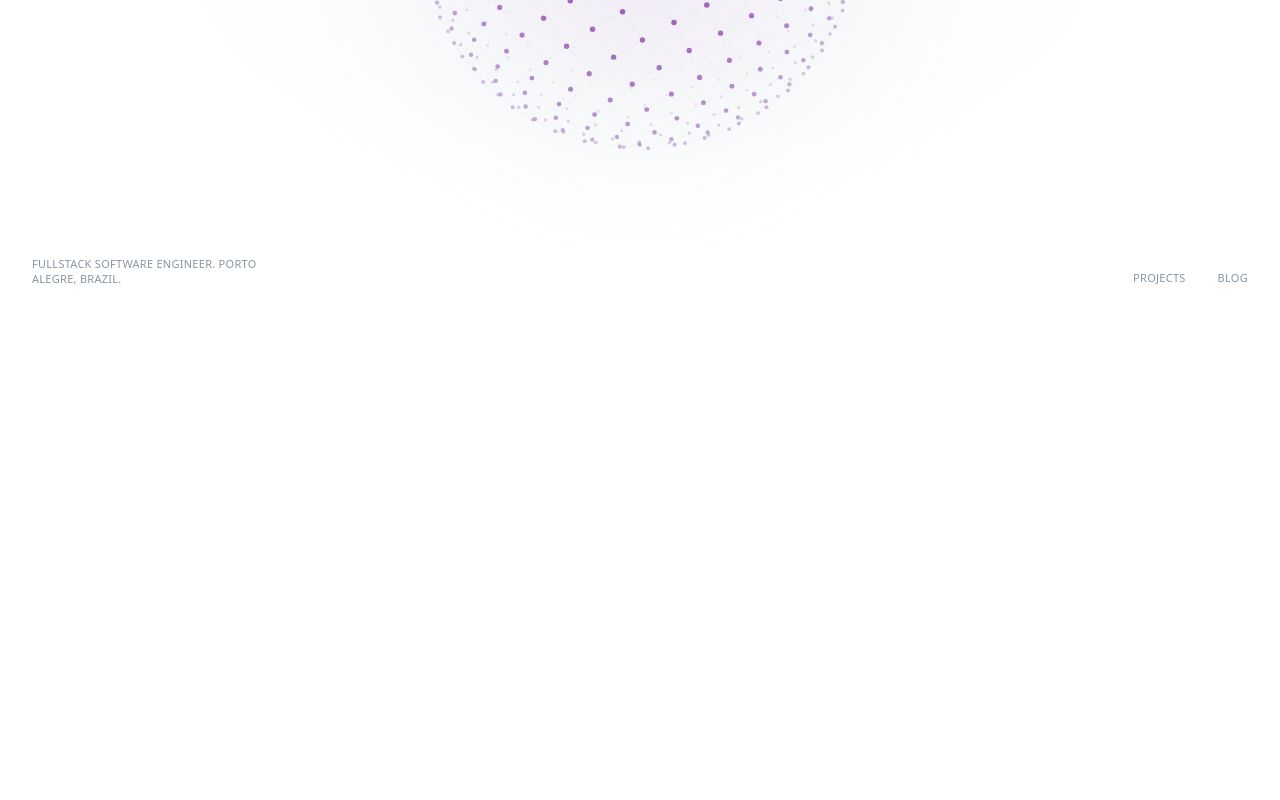
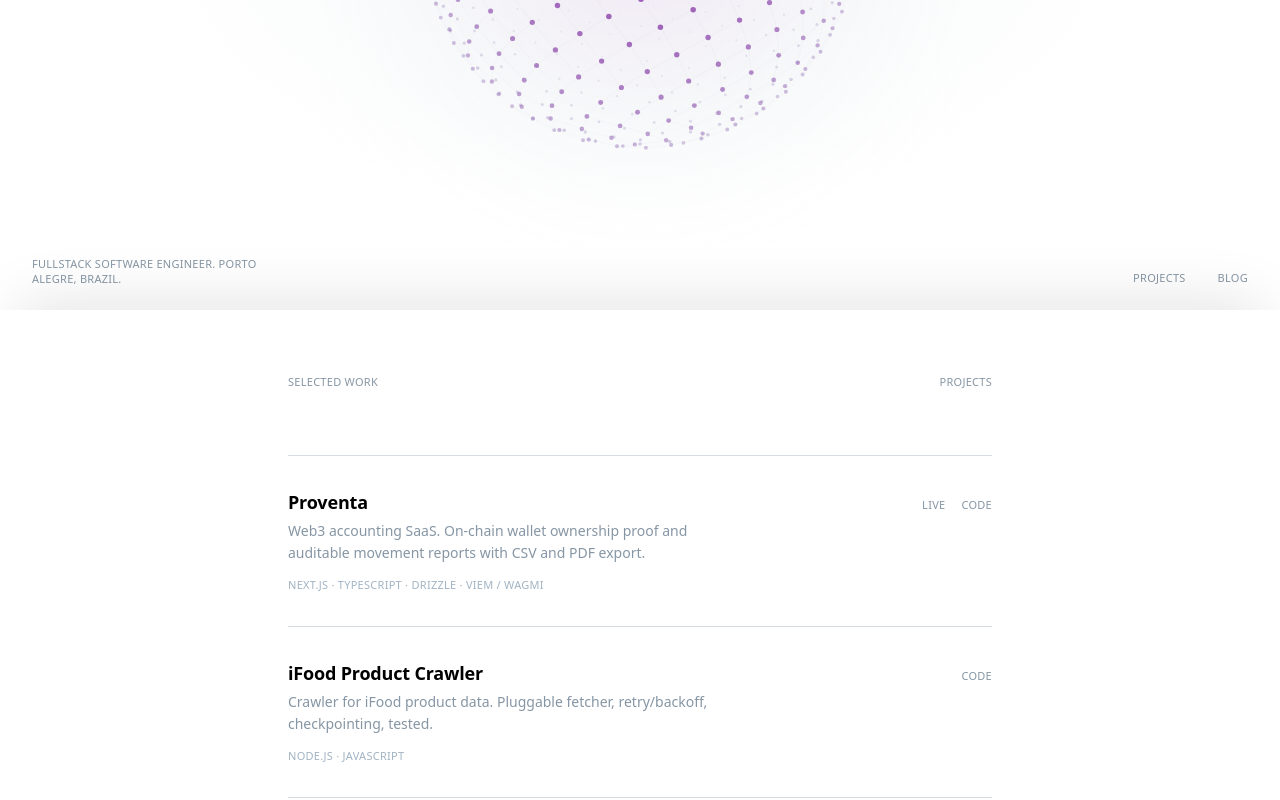
Before and after one commit to martinfantinelli/portfolio, a Next.js app: page / in a window 1280 px wide. Shown: the part 490-1290 px from the top of the page. Before the commit the page ends 800 px from the top, so only its background shows below. Built offline with nearby package versions, Linux system fonts and the light colour scheme.

Commit message:
silo scroll: pinned hero, projects panel slides over on scroll

```diff
--- a/app/layout.tsx
+++ b/app/layout.tsx
@@ -34,7 +34,7 @@ export default function RootLayout({
   children: React.ReactNode;
 }>) {
   return (
-    <html lang="en" className="h-full antialiased">
+    <html lang="en" className="h-full scroll-smooth antialiased">
       <body className="min-h-full flex flex-col bg-background text-foreground">
         {children}
       </body>
--- a/app/page.tsx
+++ b/app/page.tsx
@@ -1,11 +1,12 @@
-import Link from "next/link";
 import Sphere from "@/components/Sphere";
+import ProjectsList from "@/components/ProjectsList";
 
 export default function Home() {
   return (
-    <main className="w-full grow flex">
-      <div className="relative w-full min-h-dvh overflow-hidden bg-background">
-        {/* FUNDO: halo radial sutil para o branco não ficar chapado */}
+    <div id="top" className="relative w-full">
+      {/* HERO: pinado. O painel de projetos sobe por cima (efeito silo). */}
+      <section className="sticky top-0 z-0 h-dvh w-full overflow-hidden bg-background">
+        {/* halo radial sutil para o branco não ficar chapado */}
         <div
           aria-hidden
           className="pointer-events-none absolute inset-0 z-0"
@@ -15,12 +16,12 @@ export default function Home() {
           }}
         />
 
-        {/* CENTRO: esfera (atrás do texto para mantê-lo legível) */}
+        {/* esfera (atrás do texto para mantê-lo legível) */}
         <div className="absolute inset-0 z-10 flex items-center justify-center px-4 pt-8 md:pt-10">
           <Sphere />
         </div>
 
-        {/* TOPO: wordmark em duas linhas */}
+        {/* wordmark em duas linhas */}
         <header className="absolute inset-x-0 top-0 z-20 px-4 pt-4 md:px-8 md:pt-6">
           <h1 className="select-none font-black uppercase leading-[0.85] tracking-[-0.02em] text-primary text-[clamp(2.75rem,11vw,9rem)]">
             <span className="block">Martin</span>
@@ -28,19 +29,19 @@ export default function Home() {
           </h1>
         </header>
 
-        {/* RODAPÉ: tagline + nav */}
+        {/* rodapé: tagline + nav */}
         <footer className="absolute inset-x-0 bottom-0 z-20 px-4 pb-4 md:px-8 md:pb-6">
           <div className="flex items-end justify-between gap-4">
             <p className="max-w-[16rem] flex-1 text-[11px] font-medium uppercase leading-[15px] tracking-label text-secondary">
               Fullstack software engineer. Porto Alegre, Brazil.
             </p>
             <nav className="flex gap-4 text-[11px] font-medium uppercase tracking-label text-secondary md:gap-8">
-              <Link
-                href="/projects"
+              <a
+                href="#projects"
                 className="transition-colors duration-200 hover:text-foreground"
               >
                 Projects
-              </Link>
+              </a>
               <a
                 href="https://martinfantinelli.dev"
                 className="transition-colors duration-200 hover:text-foreground"
@@ -50,7 +51,45 @@ export default function Home() {
             </nav>
           </div>
         </footer>
-      </div>
-    </main>
+      </section>
+
+      {/* PROJETOS: desliza por cima do hero pinado */}
+      <section
+        id="projects"
+        className="relative z-10 min-h-dvh w-full bg-background shadow-[0_-24px_60px_-20px_rgba(20,20,19,0.12)]"
+      >
+        <div className="mx-auto flex min-h-dvh w-full max-w-3xl flex-col px-4 py-10 md:px-8 md:py-16">
+          <header className="flex items-baseline justify-between">
+            <span className="text-[11px] font-medium uppercase tracking-label text-secondary">
+              Selected work
+            </span>
+            <span className="text-[11px] font-medium uppercase tracking-label text-secondary">
+              Projects
+            </span>
+          </header>
+
+          <div className="mt-12 flex-1 md:mt-16">
+            <ProjectsList />
+          </div>
+
+          <footer className="mt-12 flex justify-between text-[11px] font-medium uppercase tracking-label text-secondary">
+            <a
+              href="#top"
+              className="transition-colors duration-200 hover:text-foreground"
+            >
+              ↑ Top
+            </a>
+            <a
+              href="https://github.com/martinfantinelli"
+              target="_blank"
+              rel="noreferrer"
+              className="transition-colors duration-200 hover:text-foreground"
+            >
+              GitHub
+            </a>
+          </footer>
+        </div>
+      </section>
+    </div>
   );
 }
--- a/app/projects/page.tsx
+++ b/app/projects/page.tsx
@@ -1,6 +1,6 @@
 import type { Metadata } from "next";
 import Link from "next/link";
-import { projects } from "@/data/projects";
+import ProjectsList from "@/components/ProjectsList";
 
 export const metadata: Metadata = {
   title: "Projects",
@@ -22,48 +22,9 @@ export default function ProjectsPage() {
         </span>
       </header>
 
-      <ul className="mt-16 flex-1 md:mt-24">
-        {projects.map((p) => (
-          <li
-            key={p.name}
-            className="border-t border-hairline py-8 last:border-b"
-          >
-            <div className="flex flex-col gap-3 md:flex-row md:items-baseline md:justify-between md:gap-8">
-              <div className="md:max-w-md">
-                <h2 className="text-lg font-semibold tracking-[-0.01em] text-foreground">
-                  {p.name}
-                </h2>
-                <p className="mt-1 text-sm leading-relaxed text-secondary">
-                  {p.description}
-                </p>
-                <p className="mt-3 text-[11px] font-medium uppercase tracking-label text-primary">
-                  {p.tech.join(" · ")}
-                </p>
-              </div>
-              <div className="flex shrink-0 gap-4 text-[11px] font-medium uppercase tracking-label">
-                {p.live && (
-                  <a
-                    href={p.live}
-                    target="_blank"
-                    rel="noreferrer"
-                    className="text-secondary transition-colors duration-200 hover:text-foreground"
-                  >
-                    Live
-                  </a>
-                )}
-                <a
-                  href={p.href}
-                  target="_blank"
-                  rel="noreferrer"
-                  className="text-secondary transition-colors duration-200 hover:text-foreground"
-                >
-                  Code
-                </a>
-              </div>
-            </div>
-          </li>
-        ))}
-      </ul>
+      <div className="mt-16 flex-1 md:mt-24">
+        <ProjectsList />
+      </div>
 
       <footer className="mt-16 flex justify-between text-[11px] font-medium uppercase tracking-label text-secondary">
         <Link
--- /dev/null
+++ b/components/ProjectsList.tsx
@@ -0,0 +1,47 @@
+import { projects } from "@/data/projects";
+
+export default function ProjectsList() {
+  return (
+    <ul className="w-full">
+      {projects.map((p) => (
+        <li key={p.name} className="border-t border-hairline py-8 last:border-b">
+          <div className="flex flex-col gap-3 md:flex-row md:items-baseline md:justify-between md:gap-8">
+            <div className="md:max-w-md">
+              <h3 className="text-lg font-semibold tracking-[-0.01em] text-foreground">
+                {p.name}
+              </h3>
+              <p className="mt-1 text-sm leading-relaxed text-secondary">
+                {p.description}
+              </p>
+              <p className="mt-3 text-[11px] font-medium uppercase tracking-label text-primary">
+                {p.tech.join(" · ")}
+              </p>
+            </div>
+            <div className="flex shrink-0 gap-4 text-[11px] font-medium uppercase tracking-label">
+              {p.live && (
+                <a
+                  href={p.live}
+                  target="_blank"
+                  rel="noreferrer"
+                  className="text-secondary transition-colors duration-200 hover:text-foreground"
+                >
+                  Live
+                </a>
+              )}
+              {p.href && (
+                <a
+                  href={p.href}
+                  target="_blank"
+                  rel="noreferrer"
+                  className="text-secondary transition-colors duration-200 hover:text-foreground"
+                >
+                  Code
+                </a>
+              )}
+            </div>
+          </div>
+        </li>
+      ))}
+    </ul>
+  );
+}
```
